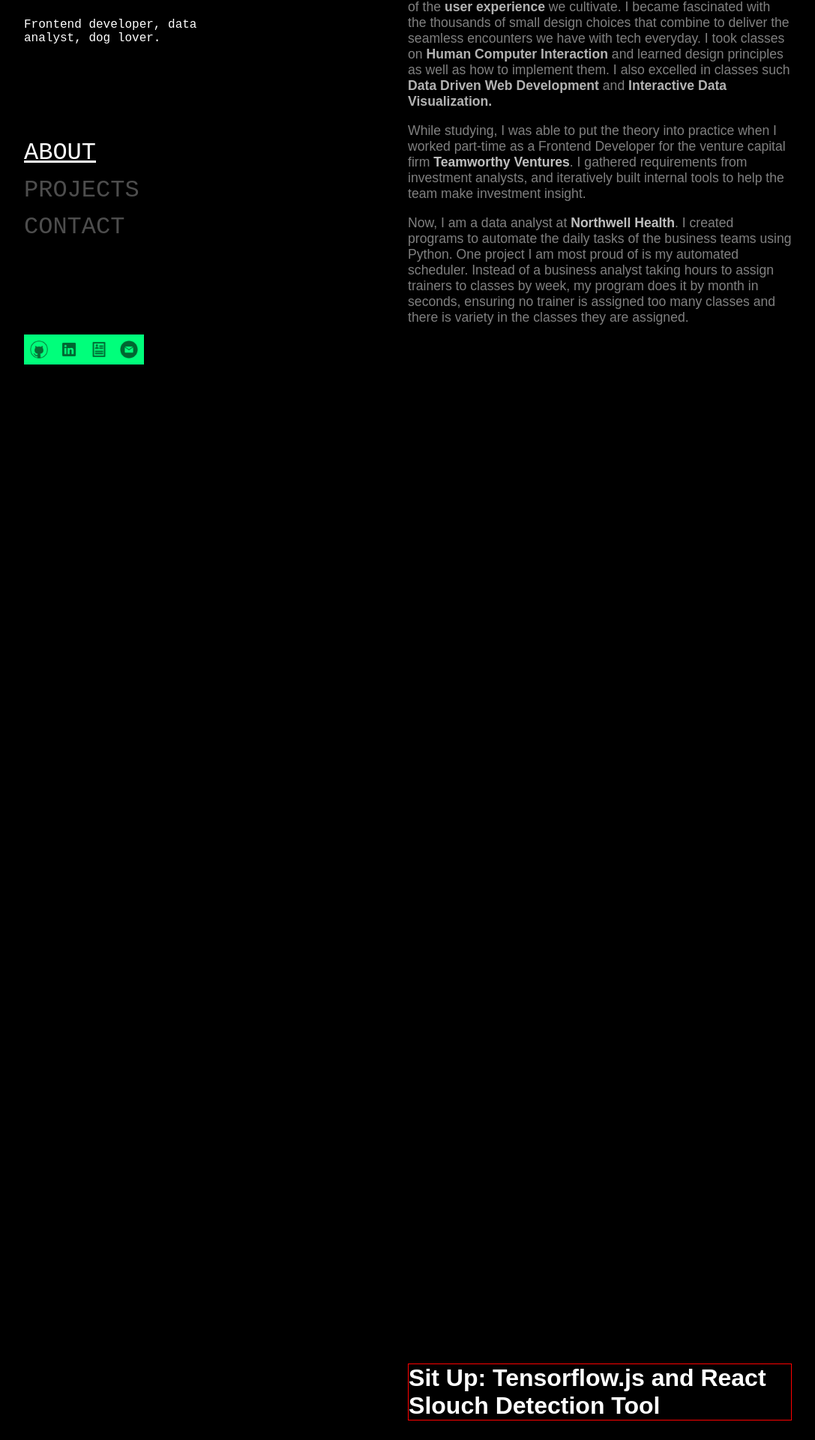
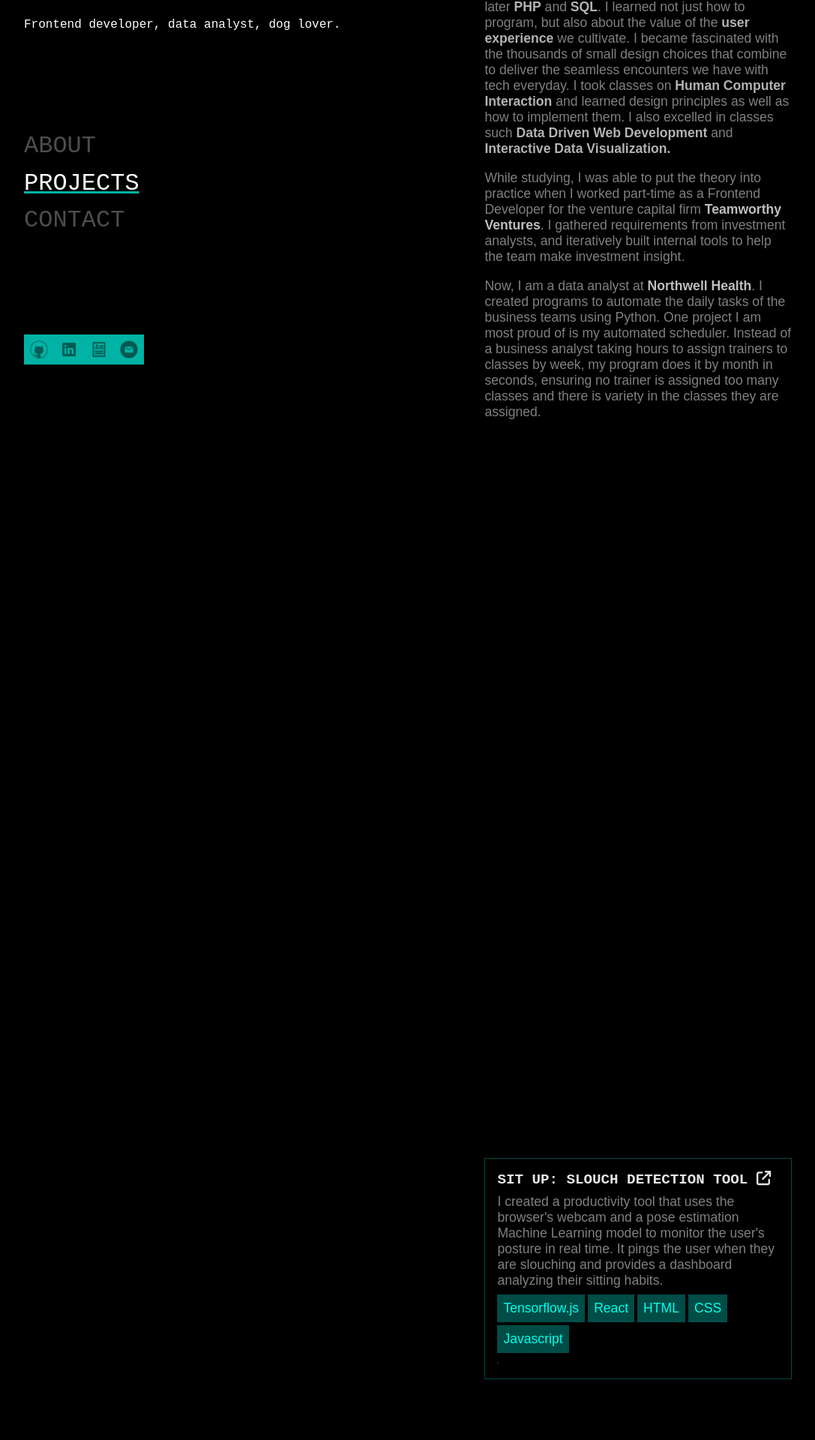
Before and after one commit to DGR40/vite-portfolio, a React (Vite) app: page / in a window 1280 px wide. Shown: the part 266-2186 px from the top of the page at 75% size, without its empty margins (96-1183 px from the left). Before the commit the page ends 2160 px from the top, so only its background shows below. Built offline with nearby package versions, Linux system fonts and the light colour scheme.

Commit message:
added projects

```diff
--- a/index.html
+++ b/index.html
@@ -2,12 +2,22 @@
 <html lang="en">
   <head>
     <meta charset="UTF-8" />
-    <link rel="icon" type="image/svg+xml" href="/vite.svg" />
     <meta name="viewport" content="width=device-width, initial-scale=1.0" />
     <title>Danny Rusk Portfolio</title>
   </head>
   <body>
     <div id="root"></div>
+    <script
+      src="https://kit.fontawesome.com/92abacae81.js"
+      crossorigin="anonymous"
+    ></script>
+
+    <link rel="preconnect" href="https://fonts.googleapis.com" />
+    <link rel="preconnect" href="https://fonts.gstatic.com" crossorigin />
+    <link
+      href="https://fonts.googleapis.com/css2?family=Rubik+Mono+One&family=Share+Tech+Mono&display=swap"
+      rel="stylesheet"
+    />
     <script type="module" src="/src/main.jsx"></script>
   </body>
 </html>
--- a/package.json
+++ b/package.json
@@ -9,6 +9,11 @@
     "preview": "vite preview"
   },
   "dependencies": {
+    "@fortawesome/fontawesome-svg-core": "^6.5.1",
+    "@fortawesome/free-brands-svg-icons": "^6.5.1",
+    "@fortawesome/free-regular-svg-icons": "^6.5.1",
+    "@fortawesome/free-solid-svg-icons": "^6.5.1",
+    "@fortawesome/react-fontawesome": "^0.2.0",
     "react": "^18.2.0",
     "react-dom": "^18.2.0",
     "react-router-dom": "^6.6.1"
--- a/src/components/main.jsx
+++ b/src/components/main.jsx
@@ -1,10 +1,21 @@
 import { forwardRef } from "react";
-export default forwardRef(function Main({}, ref) {
+import { FontAwesomeIcon } from "@fortawesome/react-fontawesome";
+import { faArrowUpRightFromSquare } from "@fortawesome/free-solid-svg-icons";
+import Tags from "./tags.jsx";
+import SlouchApp from "../assets/slouch-app.jpeg";
+
+// icons import
+
+export default forwardRef(function Main({ handleScroll }, ref) {
   const { aboutSectionRef, projectSectionRef, contactSectionRef } = ref;
 
+  function goToURL(url) {
+    window.open(url, "_blank");
+  }
+
   return (
-    <div id="main">
-      <div className="main-section" ref={aboutSectionRef}>
+    <div id="main" onScroll={handleScroll}>
+      <div className="main-section" ref={aboutSectionRef} id={0}>
         <p className="paragraph">
           I began in highschool when I started making websites just for fun. I
           continued this passion at
@@ -60,8 +71,38 @@ export default forwardRef(function Main({}, ref) {
         </p>
       </div>
 
-      <div className="project" ref={projectSectionRef}>
-        <h1>Sit Up: Tensorflow.js and React Slouch Detection Tool</h1>
+      <div
+        className="project"
+        ref={projectSectionRef}
+        id={1}
+        onClick={() => goToURL("https://dgr40.github.io/slouch-app/")}
+      >
+        <div className="project-info">
+          <h2 className="project-header">
+            SIT UP: SLOUCH DETECTION TOOL{" "}
+            <span>
+              <FontAwesomeIcon icon={faArrowUpRightFromSquare} />
+            </span>
+          </h2>
+          <p className="paragraph">
+            I created a productivity tool that uses the browser's webcam and a
+            pose estimation Machine Learning model to monitor the user's posture
+            in real time. It pings the user when they are slouching and provides
+            a dashboard analyzing their sitting habits.
+          </p>
+          <div className="tag-container">
+            <Tags
+              tagList={["Tensorflow.js", "React", "HTML", "CSS", "Javascript"]}
+            />
+          </div>
+        </div>
+        <div className="project-image">
+          <img src={SlouchApp} className="project-thumbnail" />
+        </div>
+      </div>
+
+      <div className="project" ref={contactSectionRef} id={2}>
+        <h1>CONTACT</h1>
       </div>
     </div>
   );
--- a/src/components/sidebar.jsx
+++ b/src/components/sidebar.jsx
@@ -2,7 +2,10 @@ import { useRef, forwardRef } from "react";
 import Name from "./name";
 import Links from "./Links";
 
-export default forwardRef(function Sidebar({ handleNavClick }, menuItemRefs) {
+export default forwardRef(function Sidebar(
+  { handleNavClick, activeMenuItemId },
+  menuItemRefs
+) {
   // adds in blob animation
   const blobRef = useRef();
 
@@ -52,7 +55,9 @@ export default forwardRef(function Sidebar({ handleNavClick }, menuItemRefs) {
               key={index}
               onMouseOver={() => handleMakeActive(index)}
               ref={(ref) => (menuItemRefs.current[index] = ref)}
-              className="menu-item"
+              className={`menu-item ${
+                activeMenuItemId == index ? "active" : ""
+              } `}
               onClick={() => handleNavClick(index)}
             >
               {itemName}
--- /dev/null
+++ b/src/components/tags.jsx
@@ -0,0 +1,13 @@
+export default function Tags({ tagList }) {
+  return (
+    <>
+      {tagList.map((tag, index) => {
+        return (
+          <div className="tag" key={index}>
+            <p className="tag-text">{tag}</p>
+          </div>
+        );
+      })}
+    </>
+  );
+}
--- a/src/index.css
+++ b/src/index.css
@@ -1,6 +1,8 @@
 :root {
   --clr-primary: #65b7e5;
-  --clr-secondary-900: #035e96;
+  --clr-accent: rgb(0, 255, 234);
+  --clr-accent-medium: rgb(0, 255, 234, 0.7);
+  --clr-accent-dark: rgb(0, 255, 234, 0.3);
   --clr-secondary-400: #e7f6ff;
   --clr-secondary-200: #f0eeee;
 
@@ -26,32 +28,34 @@ body {
   background-color: rgb(0, 29, 70);
   color: white;
   font-family: "Space Mono", monospace;
+  font-weight: 400;
+  font-style: normal;
   background-color: black;
   height: 100vh;
   width: 100vw;
   margin: 0rem;
   padding: 0;
   overflow-x: hidden;
+  position: relative;
 }
 
 #container {
   display: flex;
   flex-direction: row;
+  justify-content: center;
+  margin: 0% 10vw;
 }
 
 #main {
-  aspect-ratio: 1;
-  flex-grow: 1;
-  margin-left: 20vw;
+  flex: 1;
   padding-top: 20vh;
-  margin-right: 10vw;
   display: flex;
   flex-direction: column;
   border-bottom-width: 0px;
   overflow-y: auto;
   overflow-x: hidden;
   font-family: Arial, Helvetica sans-serif;
-  height: 2000px;
+  height: 3000px;
   justify-content: space-between;
   position: relative;
   top: 0;
@@ -62,7 +66,7 @@ body {
   width: 50vw;
   position: sticky;
   top: 0px;
-  left: 10vw;
+  flex: 1.5;
 }
 
 .name {
@@ -72,7 +76,7 @@ body {
 }
 
 .name > h1 {
-  font-size: clamp(2rem, 10vw, 20rem);
+  font-size: clamp(4rem, 10vw, 10rem);
   cursor: default;
   margin: 0px;
 }
@@ -94,12 +98,13 @@ body {
   z-index: 2;
 }
 
-.menu-item:first-child {
+.menu-item.active {
   text-decoration: underline;
   opacity: 1;
+  text-decoration-color: var(--clr-accent-medium);
 }
 
-.menu-item:not(first-child) {
+.menu-item:not(.active) {
   opacity: 0.3;
 }
 
@@ -111,6 +116,7 @@ body {
 #menu-items:hover > .menu-item:hover {
   opacity: 1;
   text-decoration: underline;
+  text-decoration-color: var(--clr-accent);
 }
 
 #menu-items:hover + #main {
@@ -151,7 +157,7 @@ body {
 }
 
 .text-highlight:hover {
-  color: rgb(0, 255, 123);
+  color: var(--clr-accent);
 }
 
 .text-highlight-subtle {
@@ -159,8 +165,68 @@ body {
   font-weight: 550;
 }
 
+/* Projects  */
+
 .project {
-  border: 1px solid red;
+  /* border: 1px solid rgb(0, 255, 123); */
+  cursor: pointer;
+  padding: 1rem;
+  border: 1px solid var(--clr-accent-dark);
+  display: flex;
+  flex-direction: column;
+}
+
+.project:hover {
+  background-color: #292929;
+  border: 1px solid var(--clr-accent);
+}
+
+.project > .project-info > .project-header {
+  font-family: "Tech Share Mono", monospace;
+  opacity: 0.9;
+  font-size: clamp(1rem, 1.5vw, 5rem);
+  margin-bottom: 8px;
+}
+
+.project:hover > .project-info > .project-header {
+  color: var(--clr-accent);
+  transition: 0.3s ease-in-out;
+}
+
+.project-info {
+  flex: 1;
+  width: 100%;
+}
+
+.project-image {
+  flex: 1;
+}
+
+.project-thumbnail {
+  max-width: 0%;
+  border: 1px solid #292929;
+  margin-top: 8px;
+}
+
+.project:hover > .project-image > .project-thumbnail {
+  max-width: 100%;
+  transition: max-width 0.3s ease-in-out;
+  border: 2px solid var(--clr-accent);
+}
+
+/* Tags */
+.tag-container {
+  display: flex;
+  margin-top: 8px;
+  justify-content: flex-start;
+  flex-wrap: wrap;
+  gap: 4px;
+}
+.tag {
+  background-color: var(--clr-accent-dark);
+  color: var(--clr-accent);
+  padding: 0.5rem;
+  font-size: clamp(0.5rem, 6vw, 1.1rem);
 }
 
 /* LINKS */
@@ -168,7 +234,7 @@ body {
 .icon {
   max-height: 1.5em;
   max-width: 1.5em;
-  opacity: 0.6;
+  opacity: 0.5;
 }
 
 .icon:hover {
@@ -209,6 +275,10 @@ body {
   flex-direction: row;
   justify-content: flex-end;
   width: fit-content;
-  background-color: rgb(0, 255, 123);
+  background-color: var(--clr-accent-medium);
   margin-bottom: 48px;
 }
+
+.links:hover {
+  background-color: var(--clr-accent);
+}
--- a/src/routes/root.jsx
+++ b/src/routes/root.jsx
@@ -12,17 +12,43 @@ import Sidebar from "../components/sidebar.jsx";
 import Main from "../components/main.jsx";
 
 export default function Root() {
+  // Add onScroll event listener to window
+  useEffect(() => {
+    window.addEventListener("scroll", function () {
+      let sectionRefList = [
+        aboutSectionRef,
+        projectSectionRef,
+        contactSectionRef,
+      ];
+      sectionRefList.forEach((sec) => {
+        let top = window.scrollY;
+        let offset = sec.current.offsetTop;
+        let height = sec.current.offsetHeight;
+        let id = sec.current.getAttribute("id");
+        console.log("here", top, offset, height, id);
+        console.log(sec.current);
+
+        if (top >= offset && top < offset + height) {
+          setActiveMenuId(id);
+        }
+      });
+    });
+  }, []);
+
   function handleNavClick(index) {
     console.log("got index", index);
     switch (index) {
       case 0:
         window.scrollTo({ top: 0, behavior: "smooth" });
+        setActiveMenuId(0);
         break;
       case 1:
         projectSectionRef.current.scrollIntoView({ behavior: "smooth" });
+        setActiveMenuId(1);
         break;
       case 2:
         contactSectionRef.current.scrollIntoView({ behavior: "smooth" });
+        setActiveMenuId(2);
         break;
     }
   }
@@ -38,9 +64,15 @@ export default function Root() {
   // Nav Menu Refs
   const menuItemRefs = useRef([]);
 
+  const [activeMenuItemId, setActiveMenuId] = useState(0);
+
   return (
     <main id="container">
-      <Sidebar handleNavClick={handleNavClick} ref={menuItemRefs} />
+      <Sidebar
+        handleNavClick={handleNavClick}
+        ref={menuItemRefs}
+        activeMenuItemId={activeMenuItemId}
+      />
       <Main ref={sectionRefs} />
     </main>
   );
```
Also changed, not shown: src/assets/slouch-app.jpeg (added), 1 other file (tests, documents, lock files or other folders).
